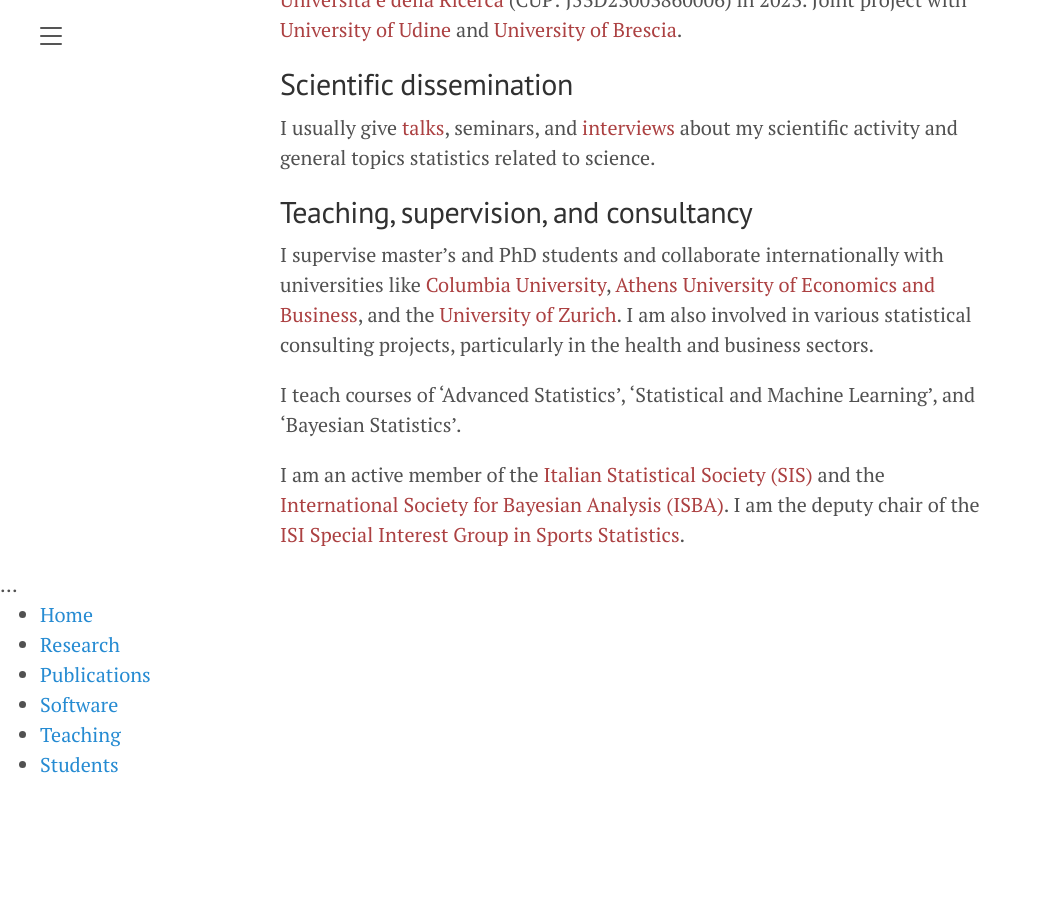
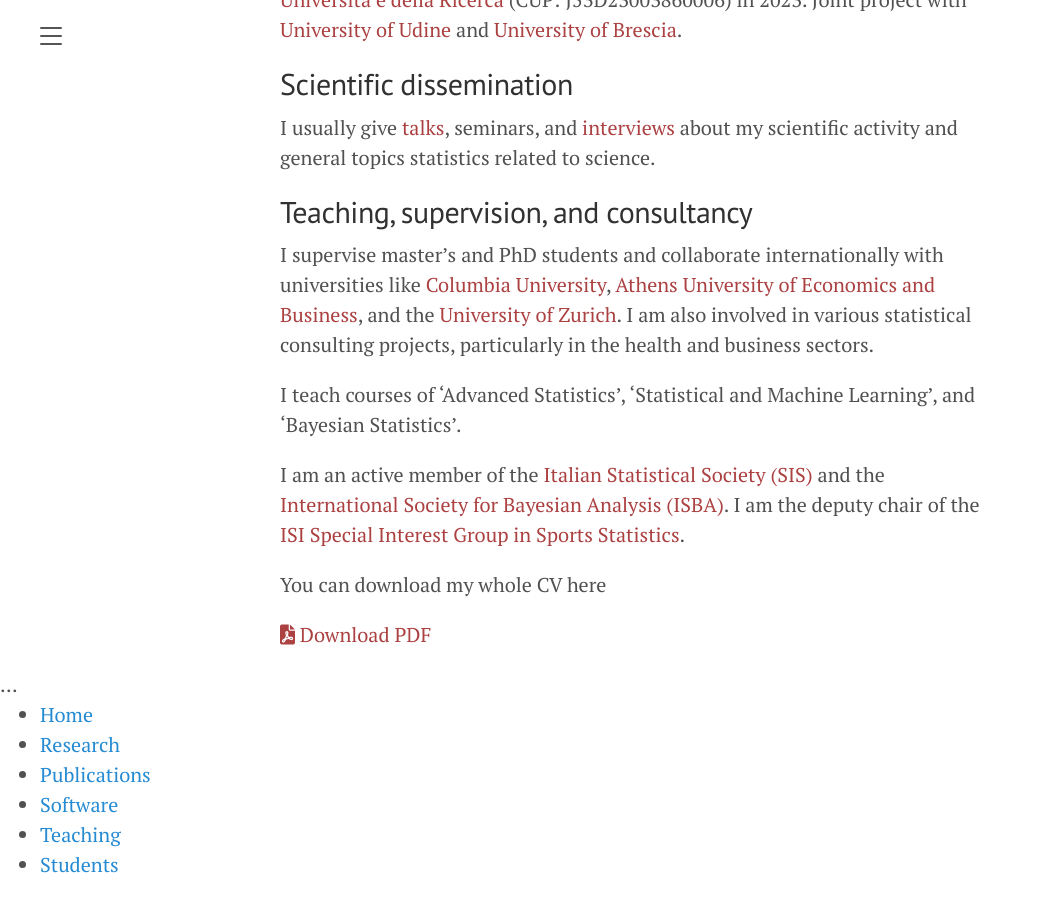
Before and after one commit to LeoEgidi/leoegidi.github.io, a Jekyll site: the page built from index.md, in a window 1280 px wide and 900 px high, scrolled down 1078 px. Shown: the whole window, without its empty margins (0-1041 px from the left). Built offline with Jekyll 4.4.1, drawn with Linux system fonts in a browser that asks for light colours; Markdown is read by kramdown in place of the engine named in the settings; the list of posts is cut into pages by our own code; before the commit the page ends 1878 px from its top, so only the background shows below that.

Commit message:
Update index.md

```diff
--- a/index.md
+++ b/index.md
@@ -83,3 +83,10 @@ I teach courses of 'Advanced Statistics', 'Statistical and Machine Learning', an
 
 I am an active member of the [Italian Statistical Society (SIS)](https://www.sis-statistica.it/) and the [International Society for Bayesian Analysis (ISBA)](https://bayesian.org/).
 I am the deputy chair of the [ISI Special Interest Group in Sports Statistics](https://www.isi-web.org/committee/special-interest-group-sports-statistics).
+
+
+You can download my whole CV here
+
+<a href="{{ '/paper/clustering.pdf' | relative_url }}" target="_blank">
+    <i class="fas fa-file-pdf"></i> Download PDF
+</a>
```
